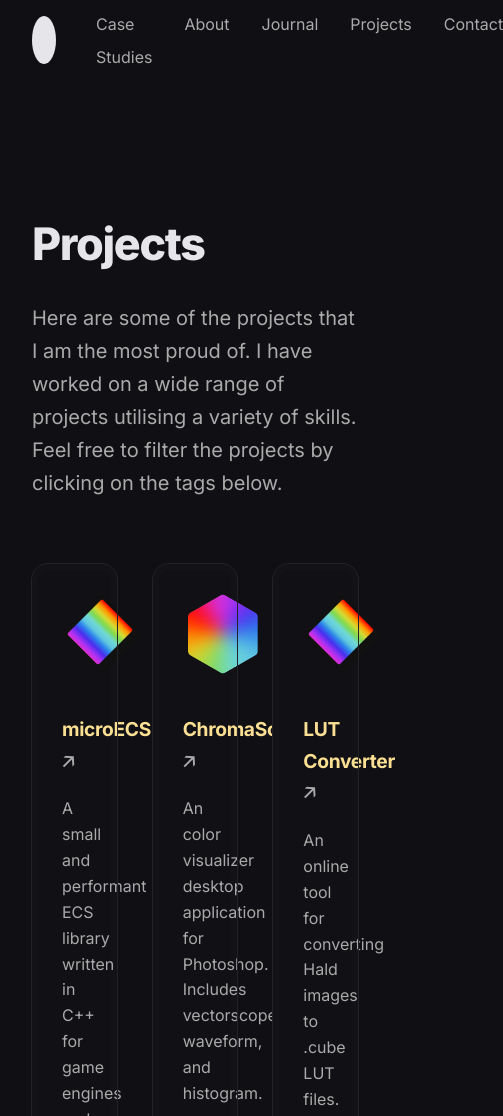
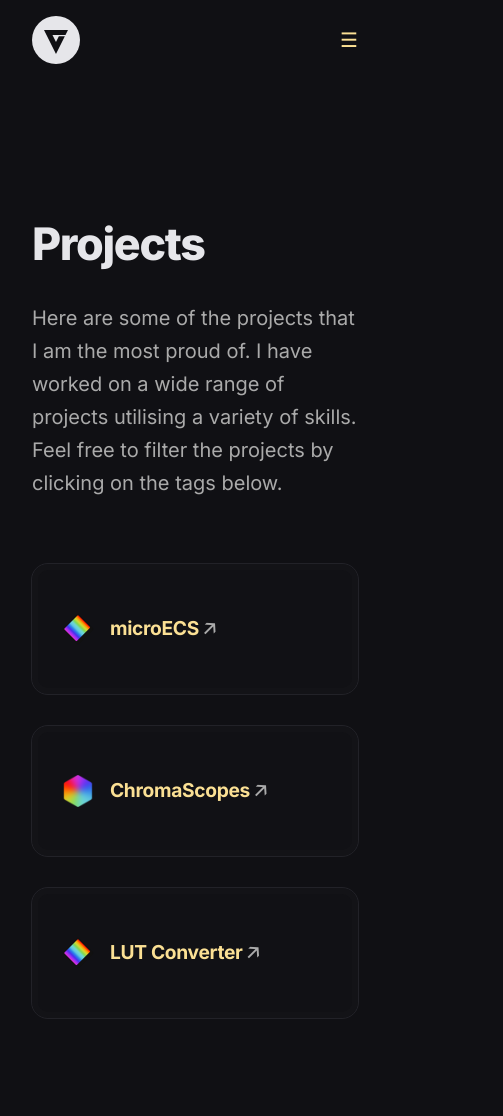
Before and after one commit to viktorfejes/viktorfejes.com, an Astro site: page /projects in a window 390 px wide. Shown: the top 1116 px of the page, 503 px wide, since content can reach past the window. Built offline with nearby package versions, Linux system fonts and the light colour scheme; Astro itself is replaced by a stand-in of ours.

Commit message:
Added minimal responsive css

```diff
--- a/src/components/Header.astro
+++ b/src/components/Header.astro
@@ -13,8 +13,8 @@
             <li><a href="/journal">Journal</a></li>
             <li><a href="/projects">Projects</a></li>
             <li><a href="#">Contact</a></li>
-            <!-- <li><a href="#">☰</a></li> -->
         </ul>
+        <a href="#" class="nav-hamburger">☰</a>
     </nav>
 </header>
 
@@ -36,16 +36,16 @@
         margin: 0 auto;
     }
 
-    .main-navigation .nav-list {
+    .nav-list {
         display: flex;
         gap: 2rem;
     }
 
-    .main-navigation .nav-list li {
+    .nav-list li {
         list-style: none;
     }
 
-    .main-navigation .nav-list li a {
+    .nav-list li a {
         text-decoration: none;
         color: var(--primary-color);
         color: var(--tertiary-color);
@@ -54,8 +54,12 @@
         transition: color 0.3s ease;
     }
 
-    .main-navigation .nav-list li a:hover {
+    .nav-list li a:hover {
         color: var(--primary-color);
+    }
+
+    .nav-hamburger {
+        display: none;
     }
 
     .logo {
@@ -73,4 +77,13 @@
         color: var(--secondary-color);
         fill: var(--secondary-color);
     }
+
+    @media (max-width: 720px) {
+        .nav-list {
+            display: none;
+        }
+        .nav-hamburger {
+            display: block;
+        }
+    }
 </style>
--- a/src/components/case-studies/CaseStudiesGrid.astro
+++ b/src/components/case-studies/CaseStudiesGrid.astro
@@ -39,8 +39,8 @@
         position: relative;
         max-width: var(--content-width);
         margin: 0 auto 4rem auto;
-        display: grid;
-        grid-template-columns: repeat(auto-fill, minmax(570px, 1fr));
+        display: flex;
+        flex-wrap: wrap;
         gap: 2rem;
     }
 
--- a/src/components/projects/ProjectsGrid.astro
+++ b/src/components/projects/ProjectsGrid.astro
@@ -33,7 +33,7 @@
         display: flex;
         flex-wrap: wrap;
         justify-content: space-between;
-        /* gap: 1rem; */
+        gap: 2rem;
         margin-bottom: 4rem;
     }
 </style>
--- a/src/components/projects/ProjectsItem.astro
+++ b/src/components/projects/ProjectsItem.astro
@@ -25,10 +25,12 @@
 
 <div class="project-item">
     <a href={link} class="project-a">
-        <div class="project-logo">
-            <Image src={images[logo_src]()} alt=`${name}'s icon` />
+        <div class="project-meta">
+            <div class="project-logo">
+                <Image src={images[logo_src]()} alt=`${name}'s icon` />
+            </div>
+            <h3 class="project-name">{name}</h3>
         </div>
-        <h3 class="project-name">{name}</h3>
         <p class="project-desc">{desc}</p>
         <!-- <ToolTags tags={tags} /> -->
     </a>
@@ -38,7 +40,7 @@
     .project-item {
         position: relative;
         /* overflow: hidden; */
-        width: calc(100% / 3 - 1.5rem);
+        flex: 1 1 calc((100% / 3) - 2rem);
         border: 6px solid #131317;
         outline: 1px solid #222228;
         background-color: #111115;
@@ -59,11 +61,18 @@
         padding: 1.5rem;
     }
 
+    .project-meta {
+        display: flex;
+        flex-direction: column;
+        align-items: flex-start;
+        gap: 1rem;
+    }
+
     .project-logo {
         width: 5rem;
         height: 5rem;
         overflow: hidden;
-        margin-bottom: 2.5rem;
+        /* margin-bottom: 2.5rem; */
     }
 
     .project-logo img {
@@ -87,9 +96,29 @@
     }
 
     .project-desc {
-        font-size: 1rem;
-        color: var(--tertiary-color);
+        font-size: var(--font-size-sm);
+        color: var(--color-secondary);
         margin-top: 0.5rem;
-        line-height: 1.617;
+        line-height: 1.65;
+    }
+
+    @media (max-width: 970px) {
+        .project-item {
+            flex: 1 1 100%;
+        }
+
+        .project-meta {
+            flex-direction: row;
+            align-items: center;
+        }
+
+        .project-logo {
+            width: 2rem;
+            height: 2rem;
+        }
+
+        .project-desc {
+            display: none;
+        }
     }
 </style>
--- a/src/layouts/Layout.astro
+++ b/src/layouts/Layout.astro
@@ -49,7 +49,9 @@
 		--color-primary: #e6e6ea;
 		--color-secondary: #aaaaae;
 		--color-accent: #fbe094;
-		--color-dark: #101014;
+
+		--color-dark-1: #101014;
+		--color-dark-2: #18181c;
 
 		/* Widths */
 		--width-container: 80rem;
@@ -66,7 +68,8 @@
 		--font-primary: "Inter", sans-serif;
 		--font-mono: "JetBrains Mono", monospace;
 
-		--font-size-sm: 0.875rem;
+		--font-size-xs: 0.875rem;
+		--font-size-sm: 1rem;
 		--font-size-std: 1.25rem;
 		--font-size-lg: 1.5rem;
 		--font-size-xl: 2rem;
@@ -106,7 +109,7 @@
 		font-weight: var(--font-weight-normal);
 		line-height: var(--line-height-base);
 		color: var(--color-primary);
-		background-color: var(--color-dark);
+		background-color: var(--color-dark-1);
 		overflow-x: hidden;
 	}
 
@@ -117,7 +120,7 @@
 
 	body.light {
 		background-color: var(--color-primary);
-		color: var(--color-dark);
+		color: var(--color-dark-1);
 	}
 
 	span.rainbow-bg {
```
Also changed, not shown: src/components/case-studies/CaseStudyItem.astro (+10 -1 lines), src/components/journal/JournalItem.astro (+7 -1 lines).
